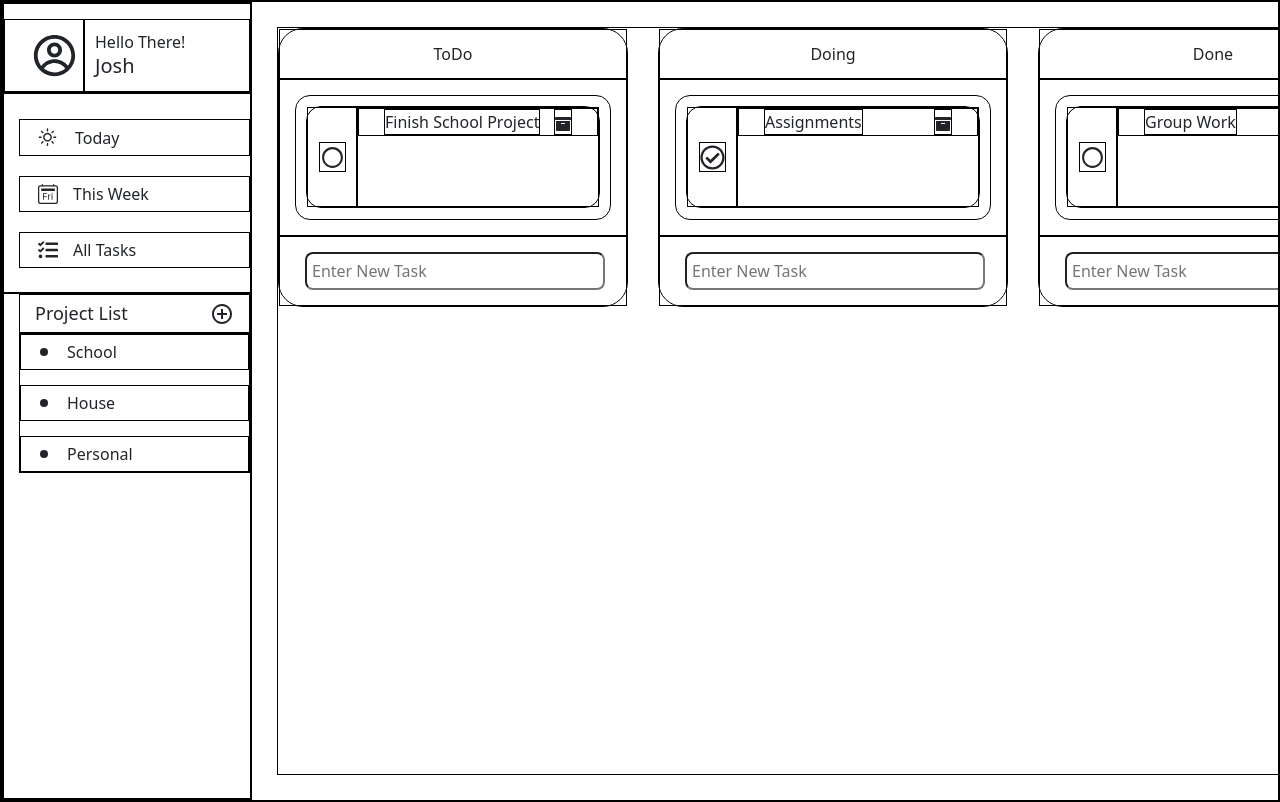
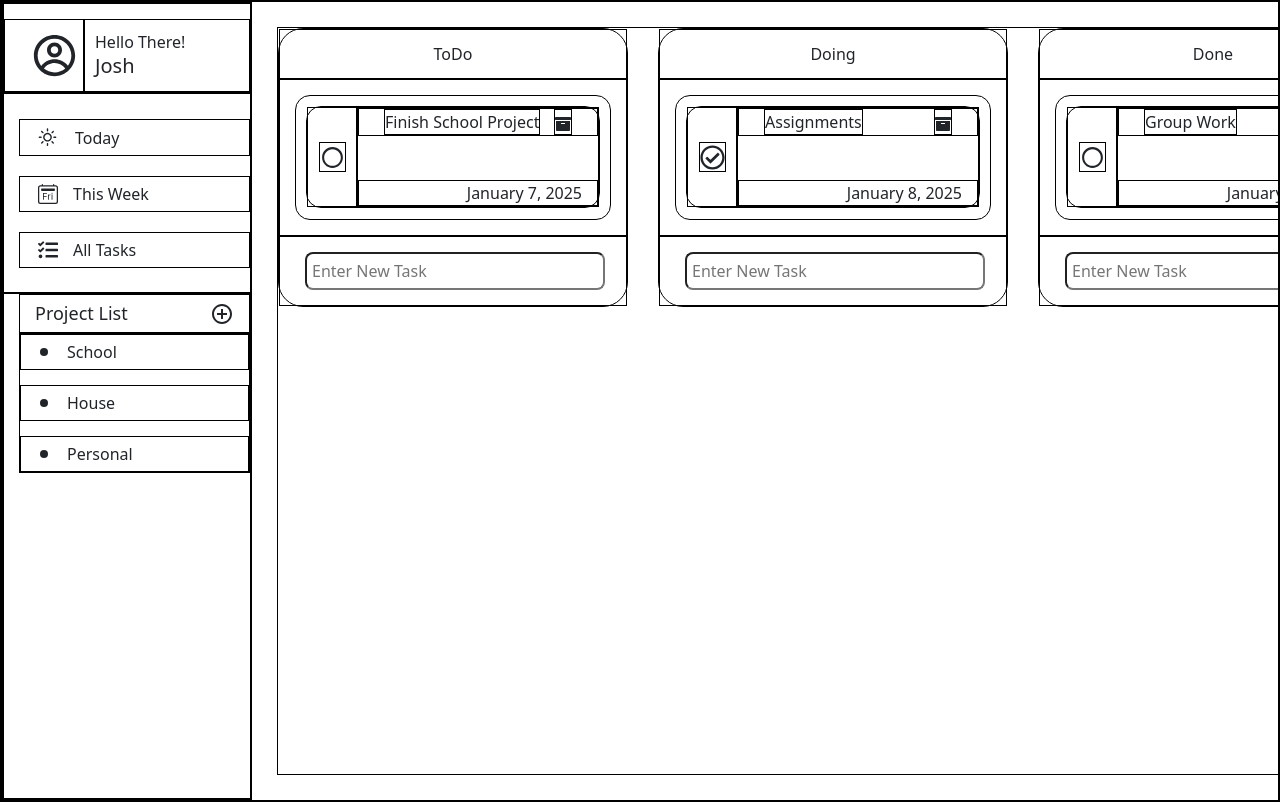
Before and after one commit to HappyLego214/todo-list, a React (Vite) app: page / in a window 1280 px wide. Built offline with nearby package versions, Linux system fonts and the light colour scheme.

Commit message:
adds dates to cards

```diff
--- a/package.json
+++ b/package.json
@@ -11,6 +11,7 @@
   },
   "dependencies": {
     "bootstrap": "^5.3.3",
+    "date-fns": "^4.1.0",
     "react": "^18.3.1",
     "react-dom": "^18.3.1",
     "react-icons": "^5.4.0",
--- a/src/App.css
+++ b/src/App.css
@@ -191,3 +191,15 @@ div {
 .project-selection p {
   padding-left: 15px;
 }
+
+.todo-details {
+  display: flex;
+  flex-direction: column;
+  justify-content: space-between;
+}
+
+.todo-bot {
+  display: flex;
+  justify-content: flex-end;
+  padding-right: 15px;
+}
--- a/src/App.tsx
+++ b/src/App.tsx
@@ -5,37 +5,90 @@ import ToDoBody from "./components/Task/TaskBody";
 import ProjectSidebar from "./components/Sidebar";
 import { Project, ToDo } from "./components/Interfaces";
 
+const today = new Date();
+const tomorrow = new Date(today);
+tomorrow.setDate(tomorrow.getDate() + 1);
+const thirdday = new Date(tomorrow);
+thirdday.setDate(thirdday.getDate() + 1);
+
 const initialProjects: Project[] = [
   {
     id: "1",
     name: "School",
     todos: [
-      { id: "1", name: "Finish School Project", status: 0, category: "ToDo" },
-      { id: "2", name: "Assignments", status: 1, category: "Doing" },
-      { id: "3", name: "Group Work", status: 0, category: "Done" },
+      {
+        id: "1",
+        name: "Finish School Project",
+        status: 0,
+        category: "ToDo",
+        due: today,
+      },
+      {
+        id: "2",
+        name: "Assignments",
+        status: 1,
+        category: "Doing",
+        due: tomorrow,
+      },
+      {
+        id: "3",
+        name: "Group Work",
+        status: 0,
+        category: "Done",
+        due: thirdday,
+      },
     ],
   },
   {
     id: "2",
     name: "House",
     todos: [
-      { id: "1", name: "Cleaning Kitchen", status: 0, category: "ToDo" },
-      { id: "2", name: "Helping Mom", status: 0, category: "Doing" },
-      { id: "3", name: "Cooking Dinner", status: 0, category: "Done" },
+      {
+        id: "1",
+        name: "Cleaning Kitchen",
+        status: 0,
+        category: "ToDo",
+        due: today,
+      },
+      {
+        id: "2",
+        name: "Helping Mom",
+        status: 0,
+        category: "Doing",
+        due: tomorrow,
+      },
+      {
+        id: "3",
+        name: "Cooking Dinner",
+        status: 0,
+        category: "Done",
+        due: thirdday,
+      },
     ],
   },
   {
     id: "3",
     name: "Personal",
     todos: [
-      { id: "1", name: "Personal Project", status: 0, category: "ToDo" },
-      { id: "2", name: "Gaming Session", status: 0, category: "Doing" },
-      { id: "3", name: "Workout", status: 0, category: "Done" },
+      {
+        id: "1",
+        name: "Personal Project",
+        status: 0,
+        category: "ToDo",
+        due: today,
+      },
+      {
+        id: "2",
+        name: "Gaming Session",
+        status: 0,
+        category: "Doing",
+        due: tomorrow,
+      },
+      { id: "3", name: "Workout", status: 0, category: "Done", due: thirdday },
     ],
   },
 ];
 
-const today = new Date();
 console.log(today);
 
 function App() {
@@ -58,6 +111,7 @@ function App() {
       name: name,
       status: 0,
       category: category,
+      due: today,
     };
 
     const updatedTodos = [...project.todos, newToDo];
--- a/src/components/Interfaces.tsx
+++ b/src/components/Interfaces.tsx
@@ -3,6 +3,7 @@ export interface ToDo {
   name: string;
   status: number;
   category: string;
+  due: Date;
 }
 
 export interface Project {
--- a/src/components/Sidebar.tsx
+++ b/src/components/Sidebar.tsx
@@ -39,11 +39,7 @@ const ProjectSidebar: React.FC<ProjectSidebarProps> = ({
           <MdOutlineAddCircleOutline
             className="project-add"
             onClick={() => {
-              addProject("Test-Project", [
-                { id: "1", name: "4", status: 0, category: "ToDo" },
-                { id: "2", name: "4", status: 0, category: "Doing" },
-                { id: "3", name: "4", status: 0, category: "Done" },
-              ]);
+              addProject("Test-Project", []);
             }}
           />
         </div>
--- a/src/components/Task/TaskCard.tsx
+++ b/src/components/Task/TaskCard.tsx
@@ -3,6 +3,9 @@ import { TaskCardProps } from "../Interfaces";
 import { MdOutlineRadioButtonUnchecked } from "react-icons/md";
 import { FaRegCheckCircle } from "react-icons/fa";
 import { useState } from "react";
+import { format } from "date-fns";
+
+const today = new Date();
 
 const TaskCard: React.FC<TaskCardProps> = ({
   updateToDo,
@@ -44,6 +47,13 @@ const TaskCard: React.FC<TaskCardProps> = ({
               ></FaArchive>
             </div>
           </div>
+          <div className="todo-bot">
+            {todo.due == today ? (
+              <p>Today</p>
+            ) : (
+              <p>{format(todo.due, "LLLL d, yyyy")}</p>
+            )}
+          </div>
         </div>
       </div>
     </div>
```
Also changed, not shown: src/Message.tsx (deleted, +0 -12 lines), 1 other file (tests, documents, lock files or other folders).
